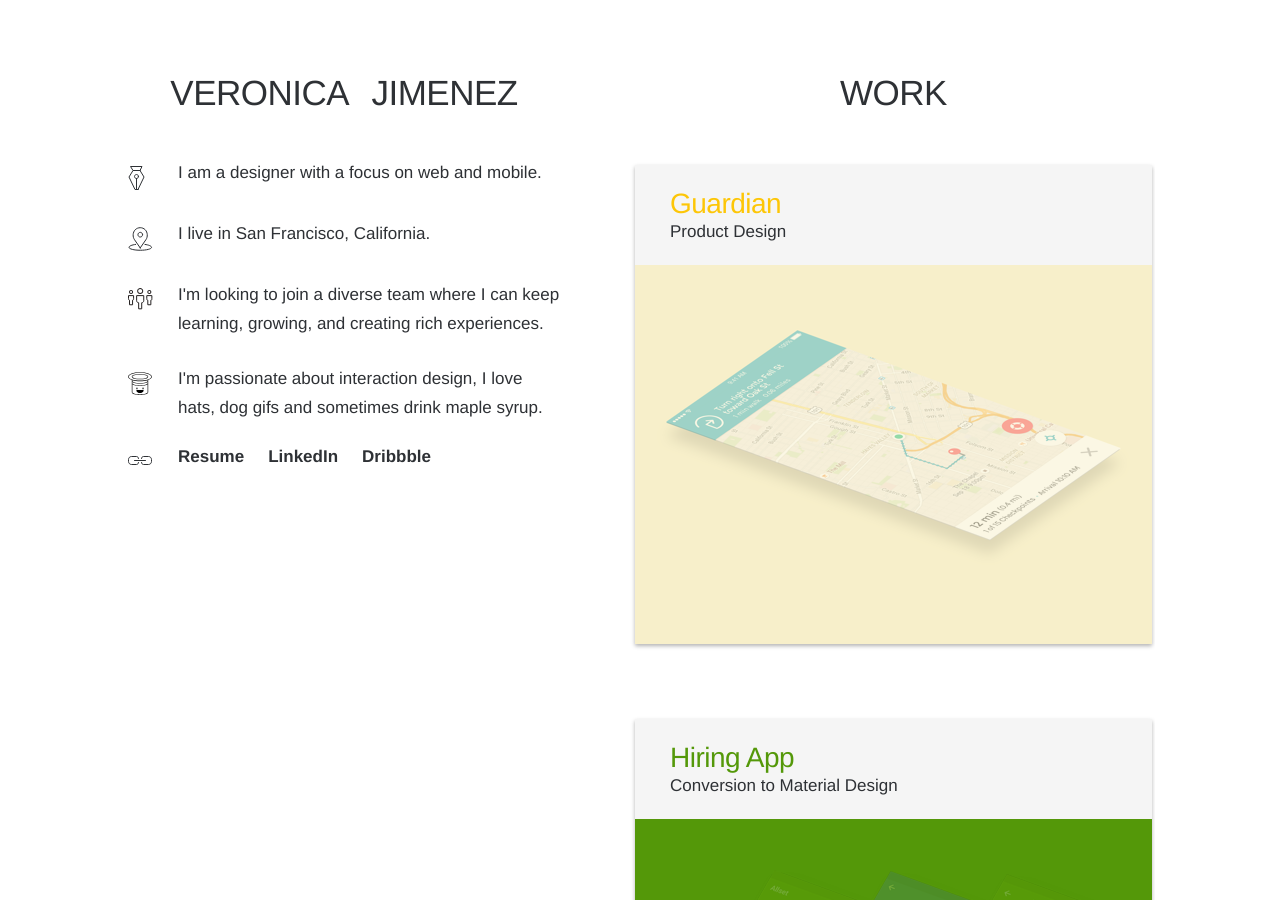
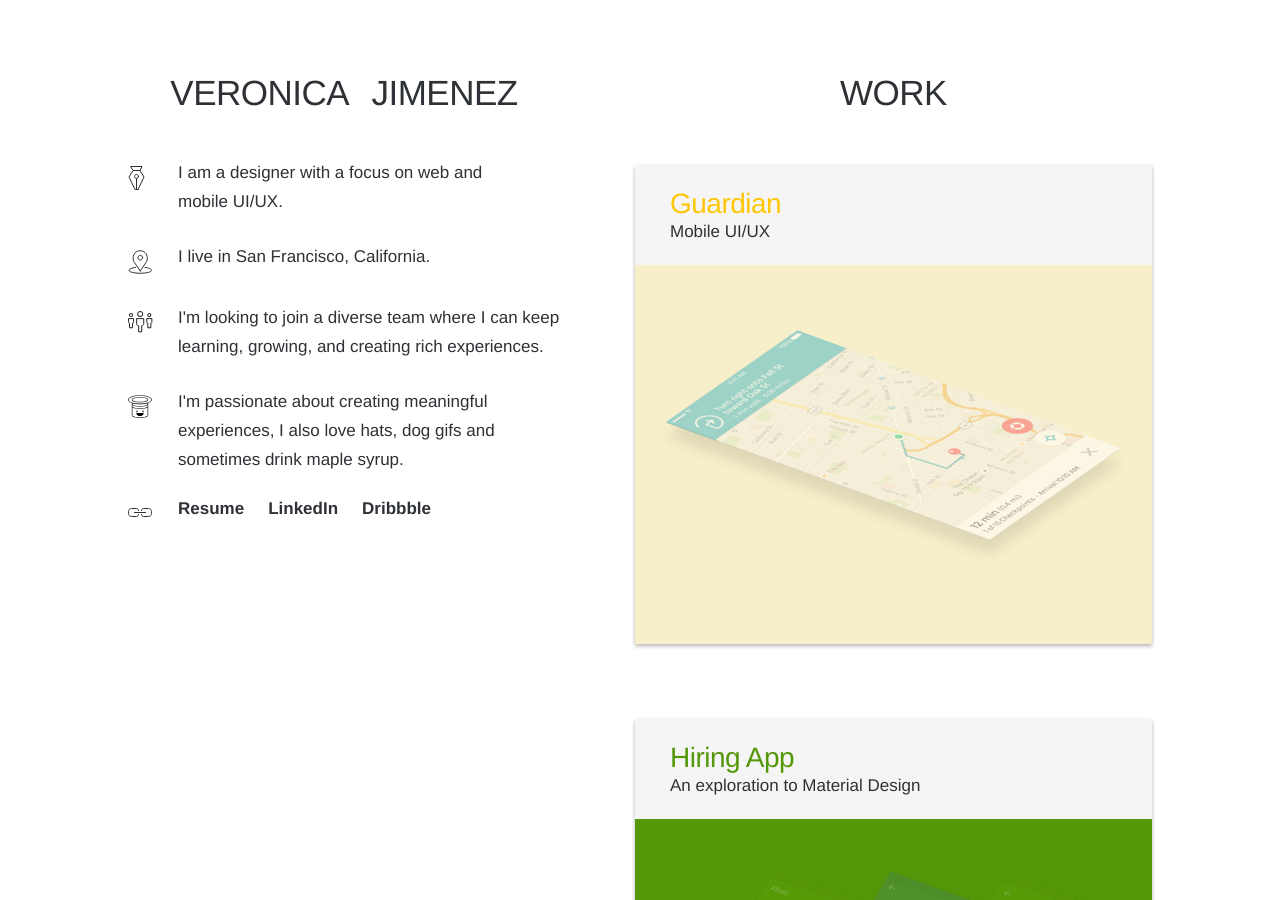
Before and after one commit to vnikajimenez/vnikajimenez.github.com, a Jekyll site: the page built from index.html, in a window 1280 px wide and 900 px high. Built offline with Jekyll 4.4.1, drawn with Linux system fonts in a browser that asks for light colours; nearby versions of some CDN libraries.

```diff
--- a/index.html
+++ b/index.html
@@ -7,7 +7,7 @@ layout: default
       <p class="column-top">VERONICA JIMENEZ</p>
       <div class="blurb-line">
         <div class="icon"><img src="images/designer.svg"></div>
-        <div class="text"><p class="blurb">I am a designer with a focus on web and mobile.</p></div>
+        <div class="text"><p class="blurb">I am a designer with a focus on web and <br>mobile UI/UX.</p></div>
       </div>
       <div class="blurb-line">
         <div class="icon"><img src="images/location.svg"></div>
@@ -19,7 +19,7 @@ layout: default
       </div>
       <div class="blurb-line">
         <div class="icon"><img src="images/hat.svg"></div>
-        <div class="text"><p class="blurb">I'm passionate about interaction design, I love hats, dog gifs and sometimes drink maple syrup.</p></div>
+        <div class="text"><p class="blurb">I'm passionate about creating meaningful experiences, I also love hats, dog gifs and sometimes drink maple syrup.</p></div>
       </div>
       <div class="blurb-line">
         <div class="icon"><img src="images/link.svg"></div>
@@ -37,7 +37,7 @@ layout: default
           <div class="header">
             <div class="vertical-align">
               <h2>Guardian</h2>
-              <p>Product Design</p>
+              <p>Mobile UI/UX</p>
             </div>
           </div>
           <div class="cover">
@@ -49,7 +49,7 @@ layout: default
           <div class="header">
             <div class="vertical-align">
               <h2>Hiring App</h2>
-              <p>Conversion to Material Design</p>
+              <p>An exploration to Material Design</p>
             </div>
           </div>
           <div class="cover">
```
Also changed, not shown: candidate-experience.html (+1 -1 lines), guardian.html (+3 -1 lines), hiring-material.html (+1 -1 lines), 4 other files.
